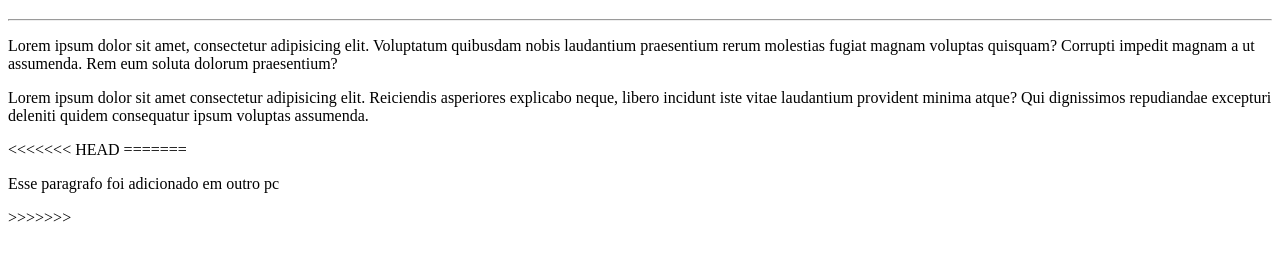
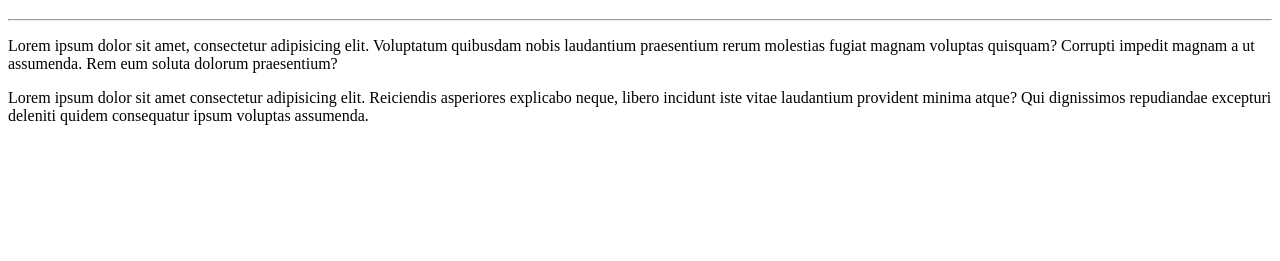
Before and after one commit to porcel1910/Ola-Mundo, a plain HTML site: page site-exemplo/index.html in a window 1280 px wide. Shown: the part 61-322 px from the top of the page. Drawn offline with Linux system fonts and the light colour scheme.

Commit message:
Alteração paragrafo

```diff
--- a/site-exemplo/index.html
+++ b/site-exemplo/index.html
@@ -16,10 +16,5 @@
      <p>Lorem ipsum dolor sit amet consectetur adipisicing elit. Reiciendis asperiores explicabo neque,
         libero incidunt iste vitae laudantium provident minima atque? Qui dignissimos repudiandae excepturi
         deleniti quidem consequatur ipsum voluptas assumenda.</p>
-<<<<<<< HEAD
-        <b></b>
-=======
-        <p>Esse paragrafo foi  adicionado  em outro pc </p>
->>>>>>>
 </body>
 </html>
```
